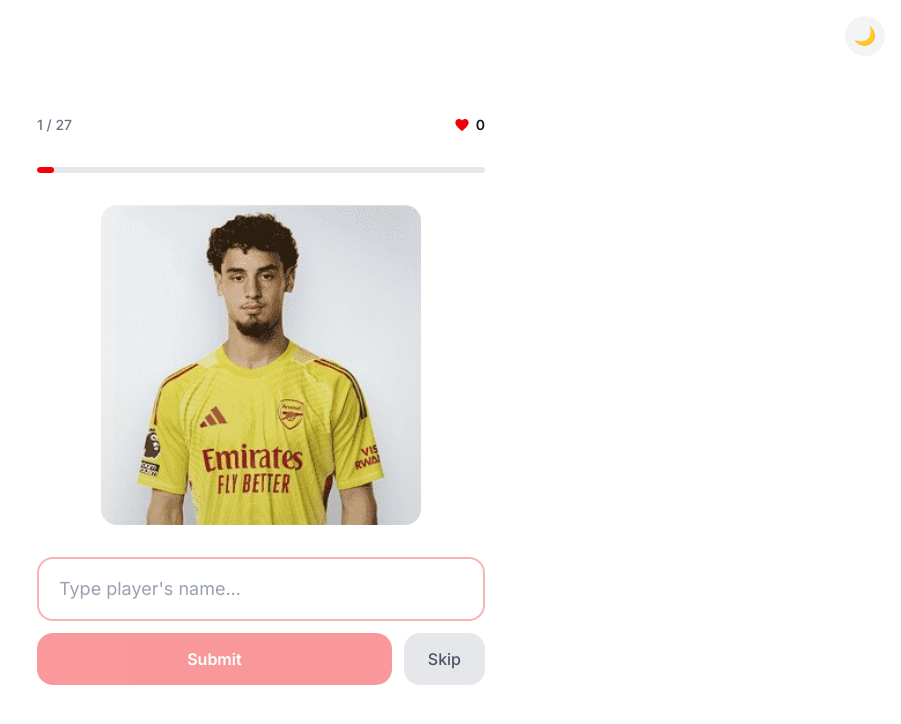
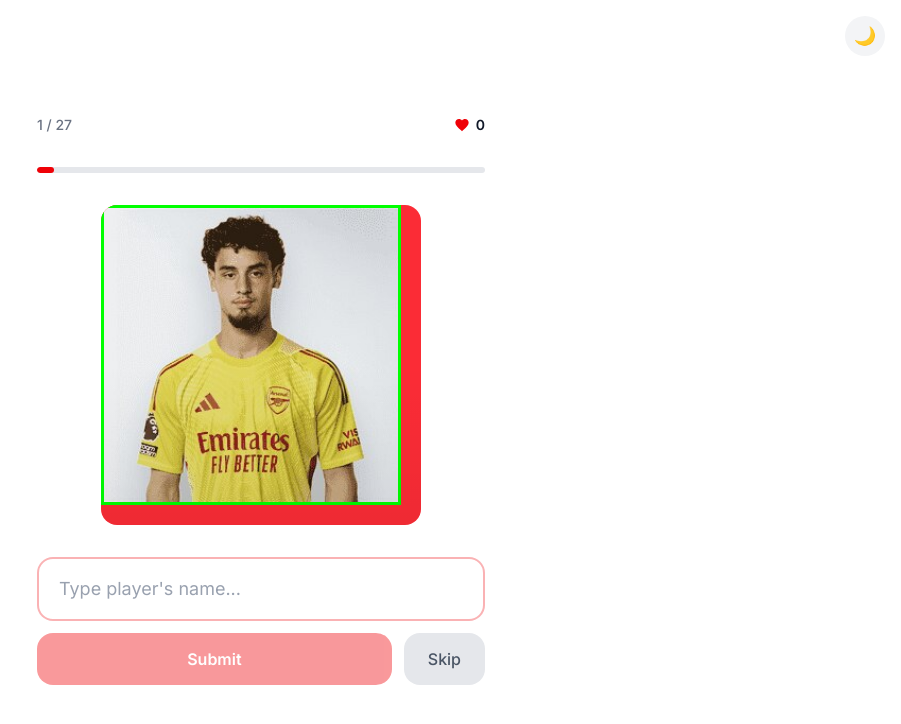
Before and after one commit to AminSassi/arsenal-player-quiz, a React (Vite) app: page / in a window 1280 px wide. Both pictures are taken after a click on the button "Start Quiz". Shown: the top 724 px of the page, without its empty margins (379-1280 px from the left). Built offline with nearby package versions, Linux system fonts and the light colour scheme; what fast-fuzzy would draw is missing.

Commit message:
Debug: add console logs, red container, lime border

```diff
--- a/src/components/PlayerCard.tsx
+++ b/src/components/PlayerCard.tsx
@@ -1,4 +1,4 @@
-import { useState } from 'react';
+import { useState, useEffect } from 'react';
 import type { Player } from '../types';
 import { LoadingSkeleton } from './LoadingSkeleton';
 
@@ -13,38 +13,43 @@
 export function PlayerCard({ player, answered, isCorrect, imageLoaded, setImageLoaded }: Props) {
   const [imgError, setImgError] = useState(false);
 
+  useEffect(() => {
+    setImgError(false);
+    setImageLoaded(false);
+    console.log('[PlayerCard] Loading image:', player.image);
+    console.log('[PlayerCard] Full URL:', window.location.origin + player.image);
+
+    fetch(player.image, { method: 'HEAD' })
+      .then(r => console.log('[PlayerCard] Fetch status:', r.status, 'Content-Type:', r.headers.get('content-type')))
+      .catch(e => console.error('[PlayerCard] Fetch error:', e));
+  }, [player.image, setImageLoaded]);
+
   return (
-    <div className="relative w-64 h-64 md:w-80 md:h-80 rounded-2xl overflow-hidden">
-      {/* Skeleton shows while loading */}
+    <div className="relative w-64 h-64 md:w-80 md:h-80 rounded-2xl overflow-hidden bg-red-500">
       {!imageLoaded && !imgError && (
         <div className="absolute inset-0 z-10">
           <LoadingSkeleton />
         </div>
       )}
 
-      {/* Actual image — always in DOM, always rendered */}
       {!imgError && (
         <img
           key={player.name}
           src={player.image}
           alt="Guess this player"
-          className={`
-            w-full h-full object-cover
-            transition-all duration-500
-            ${answered && !isCorrect ? 'grayscale opacity-70' : ''}
-            ${answered && isCorrect ? 'brightness-110 saturate-110' : ''}
-            ${answered && !isCorrect ? 'animate-shake' : ''}
-            ${answered && isCorrect ? 'animate-pulse-scale' : ''}
-          `}
-          onLoad={() => setImageLoaded(true)}
-          onError={() => {
+          style={{ width: 300, height: 300, border: '3px solid lime', objectFit: 'cover', display: 'block' }}
+          onLoad={() => {
+            console.log('[PlayerCard] Image loaded OK:', player.image);
+            setImageLoaded(true);
+          }}
+          onError={(e) => {
+            console.error('[PlayerCard] Image FAILED:', player.image, e);
             setImgError(true);
             setImageLoaded(true);
           }}
         />
       )}
 
-      {/* Error fallback */}
       {imgError && (
         <div className="w-full h-full bg-gray-100 dark:bg-gray-800 flex items-center justify-center">
           <div className="text-center">
@@ -54,7 +59,6 @@
         </div>
       )}
 
-      {/* Depth overlay */}
       <div className="absolute inset-0 rounded-2xl bg-gradient-to-b from-transparent via-transparent to-black/5 pointer-events-none z-20" />
     </div>
   );
```
